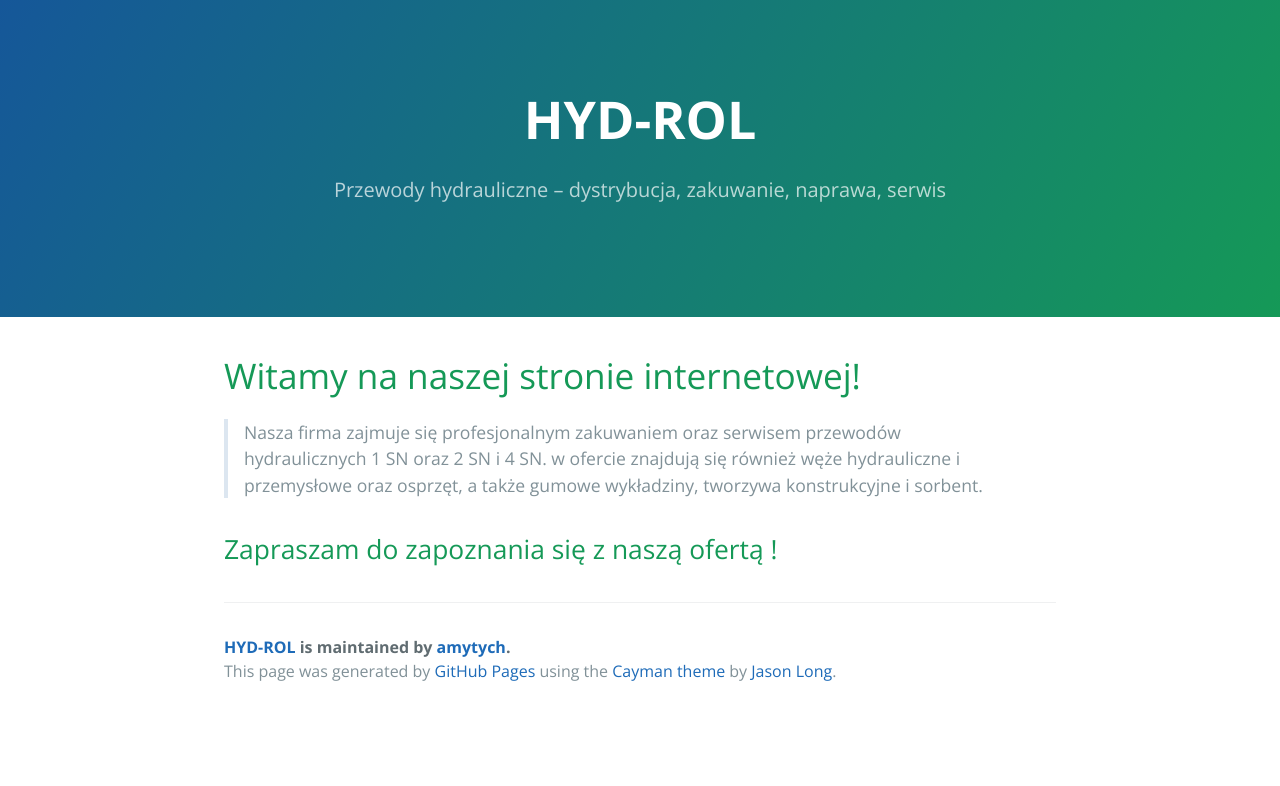
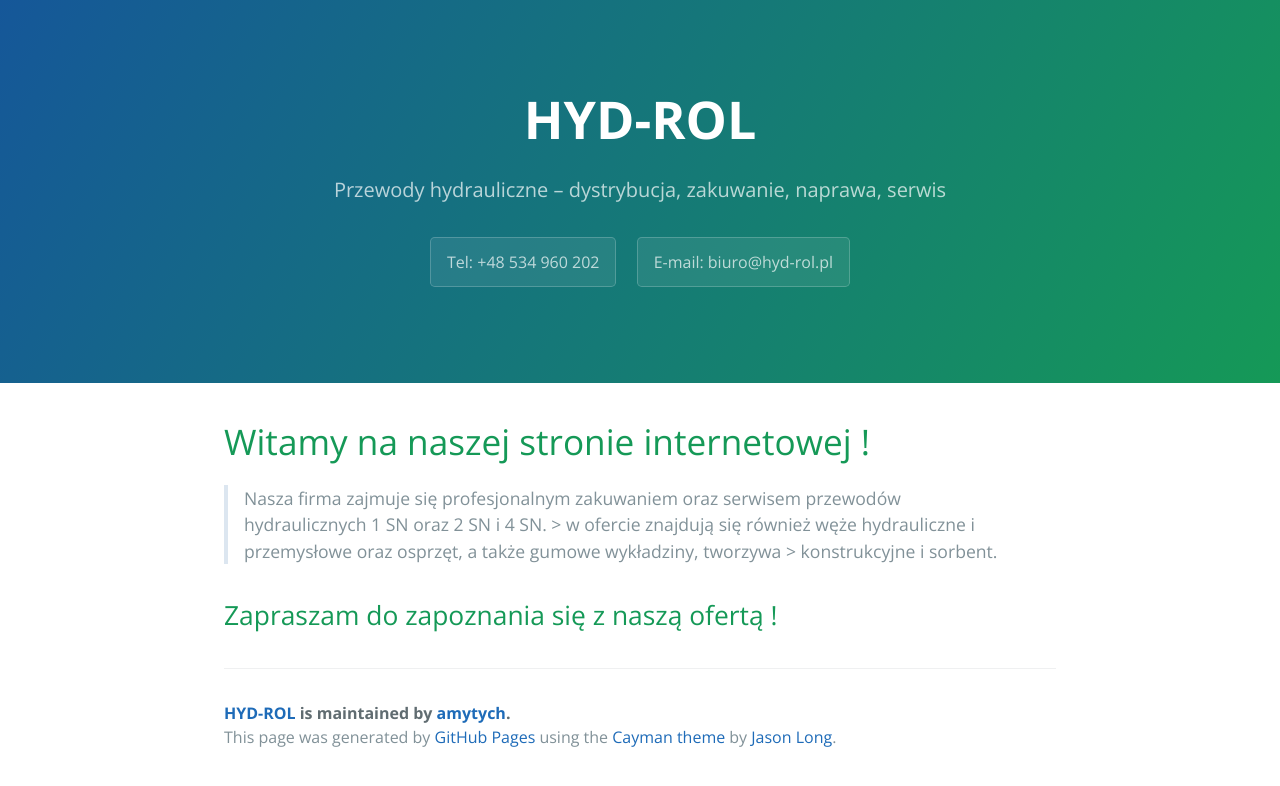
Before and after one commit to amytych/hyd-rol, a plain HTML site: page index.html in a window 1280 px wide. Drawn offline with nearby package versions, Linux system fonts and the light colour scheme.

Commit message:
Contact buttons

```diff
--- a/index.html
+++ b/index.html
@@ -13,26 +13,28 @@
     <section class="page-header">
       <h1 class="project-name">HYD-ROL</h1>
       <h2 class="project-tagline">Przewody hydrauliczne – dystrybucja, zakuwanie, naprawa, serwis</h2>
+      <a href="tel:0048534960202" class="btn">Tel: +48 534 960 202</a>
+      <a href="mailto:biuro@hyd-rol.pl" class="btn">E-mail: biuro@hyd-rol.pl</a>
     </section>
 
     <section class="main-content">
       <h1>
-<a id="witamy-na-naszej-stronie-internetowej-" class="anchor" href="#witamy-na-naszej-stronie-internetowej-" aria-hidden="true"><span aria-hidden="true" class="octicon octicon-link"></span></a>Witamy na naszej stronie internetowej!</h1>
+<a id="witamy-na-naszej-stronie-internetowej-" class="anchor" href="#witamy-na-naszej-stronie-internetowej-" aria-hidden="true"><span aria-hidden="true" class="octicon octicon-link"></span></a>Witamy na naszej stronie internetowej !</h1>
 
 <blockquote>
-<p>Nasza firma zajmuje się profesjonalnym zakuwaniem oraz serwisem przewodów hydraulicznych 1 SN oraz 2 SN i 4 SN. w ofercie znajdują się również węże hydrauliczne i przemysłowe oraz osprzęt, a także gumowe wykładziny, tworzywa konstrukcyjne i sorbent. </p>
+<p>Nasza firma zajmuje się profesjonalnym zakuwaniem oraz serwisem przewodów hydraulicznych 1 SN oraz 2 SN i 4 SN. &gt; w ofercie znajdują się również węże hydrauliczne i przemysłowe oraz osprzęt, a także gumowe wykładziny, tworzywa &gt; konstrukcyjne i sorbent. </p>
 </blockquote>
 
 <h2>
 <a id="zapraszam-do-zapoznania-się-z-naszą-ofertą-" class="anchor" href="#zapraszam-do-zapoznania-si%C4%99-z-nasz%C4%85-ofert%C4%85-" aria-hidden="true"><span aria-hidden="true" class="octicon octicon-link"></span></a>Zapraszam do zapoznania się z naszą ofertą !</h2>
 
-  <footer class="site-footer">
-    <span class="site-footer-owner"><a href="https://github.com/amytych/hyd-rol">HYD-ROL</a> is maintained by <a href="https://github.com/amytych">amytych</a>.</span>
+      <footer class="site-footer">
+        <span class="site-footer-owner"><a href="https://github.com/amytych/hyd-rol">HYD-ROL</a> is maintained by <a href="https://github.com/amytych">amytych</a>.</span>
 
-    <span class="site-footer-credits">This page was generated by <a href="https://pages.github.com">GitHub Pages</a> using the <a href="https://github.com/jasonlong/cayman-theme">Cayman theme</a> by <a href="https://twitter.com/jasonlong">Jason Long</a>.</span>
-  </footer>
+        <span class="site-footer-credits">This page was generated by <a href="https://pages.github.com">GitHub Pages</a> using the <a href="https://github.com/jasonlong/cayman-theme">Cayman theme</a> by <a href="https://twitter.com/jasonlong">Jason Long</a>.</span>
+      </footer>
 
-</section>
+    </section>
 
 
   </body>
```
